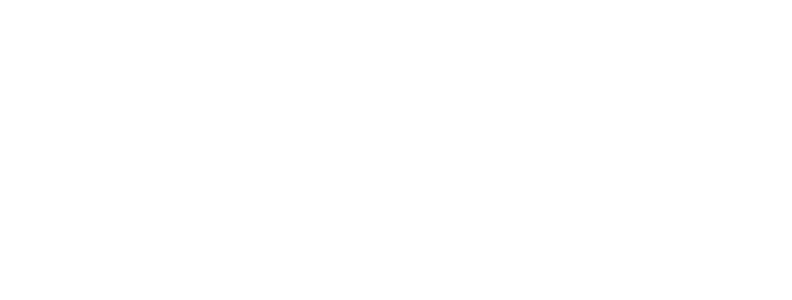
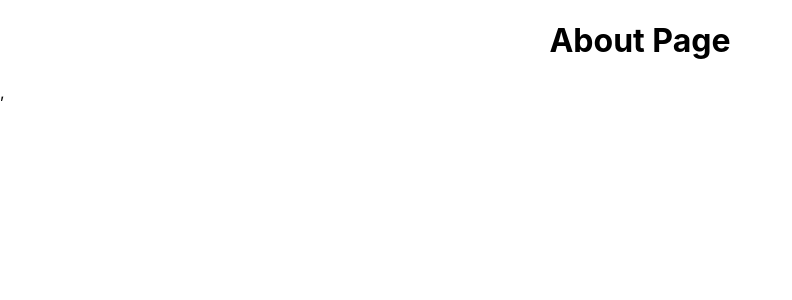
Before and after one commit to kapil551/React_Router, a React (Create React App) app in the folder react-router/: page /about in a window 1280 px wide. Shown: the top 300 px of the page, without its empty margins (0-792 px from the left). Built offline with nearby package versions, Linux system fonts and the light colour scheme.

Commit message:
2 - Configuring Routes

```diff
--- a/react-router/src/App.js
+++ b/react-router/src/App.js
@@ -1,9 +1,18 @@
 import logo from './logo.svg';
 import './App.css';
+
+import { Routes, Route, Link } from "react-router-dom";
+import Home from './components/Home';
+import About from './components/About';
 
 function App() {
   return (
     <div className="App">
+
+      <Routes>
+        <Route path="/" element={<Home />} />
+        <Route path="about" element={<About />} />
+      </Routes>
 
     </div>
   );
--- /dev/null
+++ b/react-router/src/components/About.js
@@ -0,0 +1,11 @@
+import React from "react";
+
+function About() {
+  return (
+    <div>
+      <h1>About Page </h1>
+    </div>
+  );
+}
+
+export default About;
--- /dev/null
+++ b/react-router/src/components/Home.js
@@ -0,0 +1,11 @@
+import React from "react";
+
+function Home() {
+  return (
+    <div>
+      <h1>Home Page </h1>
+    </div>
+  );
+}
+
+export default Home;
--- a/react-router/src/index.js
+++ b/react-router/src/index.js
@@ -4,9 +4,13 @@
 import App from './App';
 import reportWebVitals from './reportWebVitals';
 
+import { BrowserRouter } from "react-router-dom";
+
 ReactDOM.render(
   <React.StrictMode>
-    <App />
+    <BrowserRouter>
+      <App />
+    </BrowserRouter>,
   </React.StrictMode>,
   document.getElementById('root')
 );
```
Also changed, not shown: 1 other file (tests, documents, lock files or other folders).
